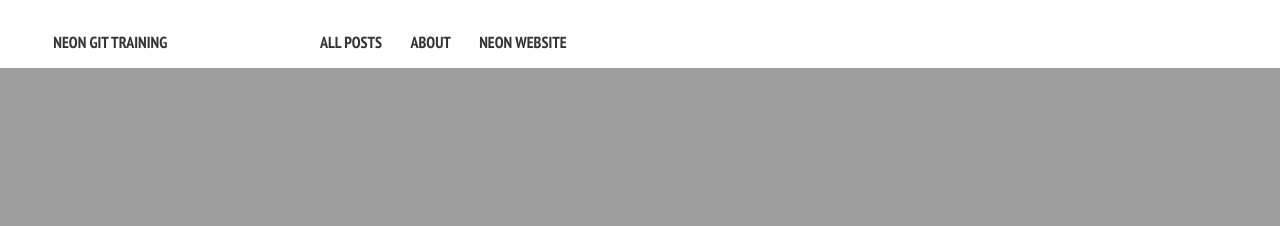
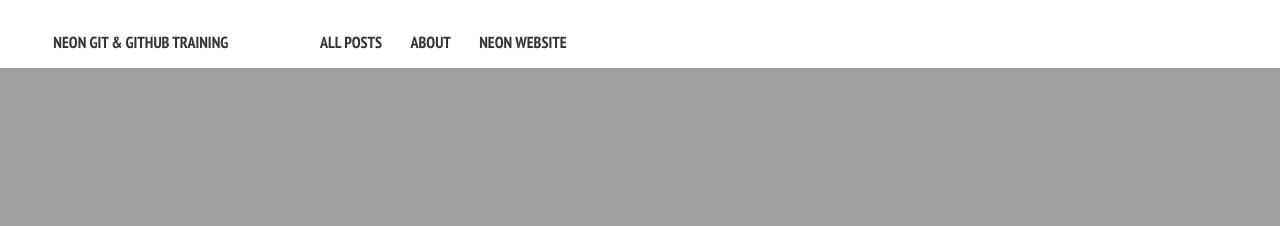
Before and after one commit to mjones01/NEONgitTraining, a Jekyll site: the page built from index.md, in a window 1280 px wide. Shown: the top 226 px of the page. Built offline with Jekyll 4.4.1, drawn with Linux system fonts in a browser that asks for light colours; nearby versions of some CDN libraries.

Commit message:
Remove pygments highlighting
No longer supported by GitHub

```diff
--- a/_config.yml
+++ b/_config.yml
@@ -1,4 +1,4 @@
-title: 		NEON GIT Training
+title: 		NEON Git & GitHub Training
 description: 	A test development site that will host education materials that support the use of big data in science.
 #Comment out url when working locally to resolve base urls correctly ok
 #use this when pushing to git for live version
@@ -52,7 +52,7 @@ timezone:    America/New_York
 future:      true
 # turning off pygments for the time being
 #pygments:    true
-highlighter: pygments
+#highlighter: pygments
 markdown:    kramdown
 
 # https://github.com/mojombo/jekyll/wiki/Permalinks
```
